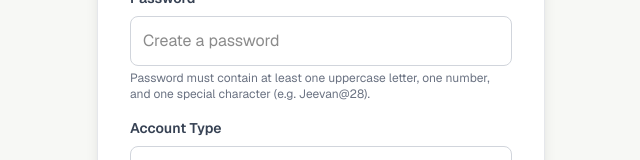
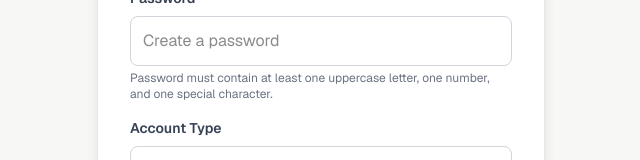
Before and after one commit to Uzhavankural/uzhavar-market, a Next.js app: page /register in a window 1280 px wide. Shown: the part 515-675 px from the top of the page, without its empty margins (319-959 px from the left). Built offline with nearby package versions, Linux system fonts and the light colour scheme; no server answers.

Commit message:
fix: remove example from password complexity message

```diff
--- a/app/register/page.js
+++ b/app/register/page.js
@@ -24,7 +24,7 @@ export default function Register() {
 
     const passwordRegex = /^(?=.*[A-Z])(?=.*\d)(?=.*[^A-Za-z0-9]).{6,}$/
     if (!passwordRegex.test(password)) {
-      setMessage('Password must contain at least one uppercase letter, one number, and one special character (e.g. Jeevan@28).')
+      setMessage('Password must contain at least one uppercase letter, one number, and one special character.')
       setLoading(false)
       return
     }
@@ -149,7 +149,7 @@ export default function Register() {
           />
 
             <p className="text-xs text-gray-500 mt-1">
-              Password must contain at least one uppercase letter, one number, and one special character (e.g. Jeevan@28).
+              Password must contain at least one uppercase letter, one number, and one special character.
             </p>
 
 
```
